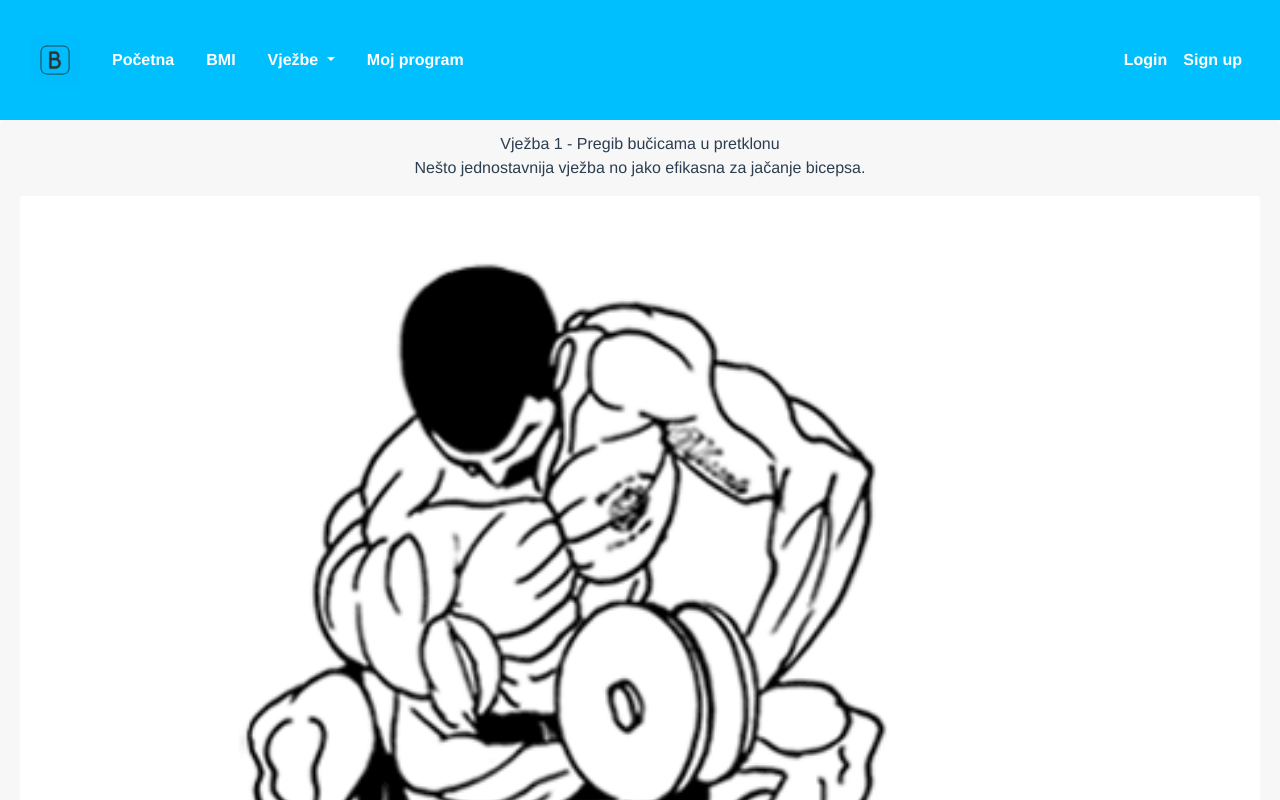
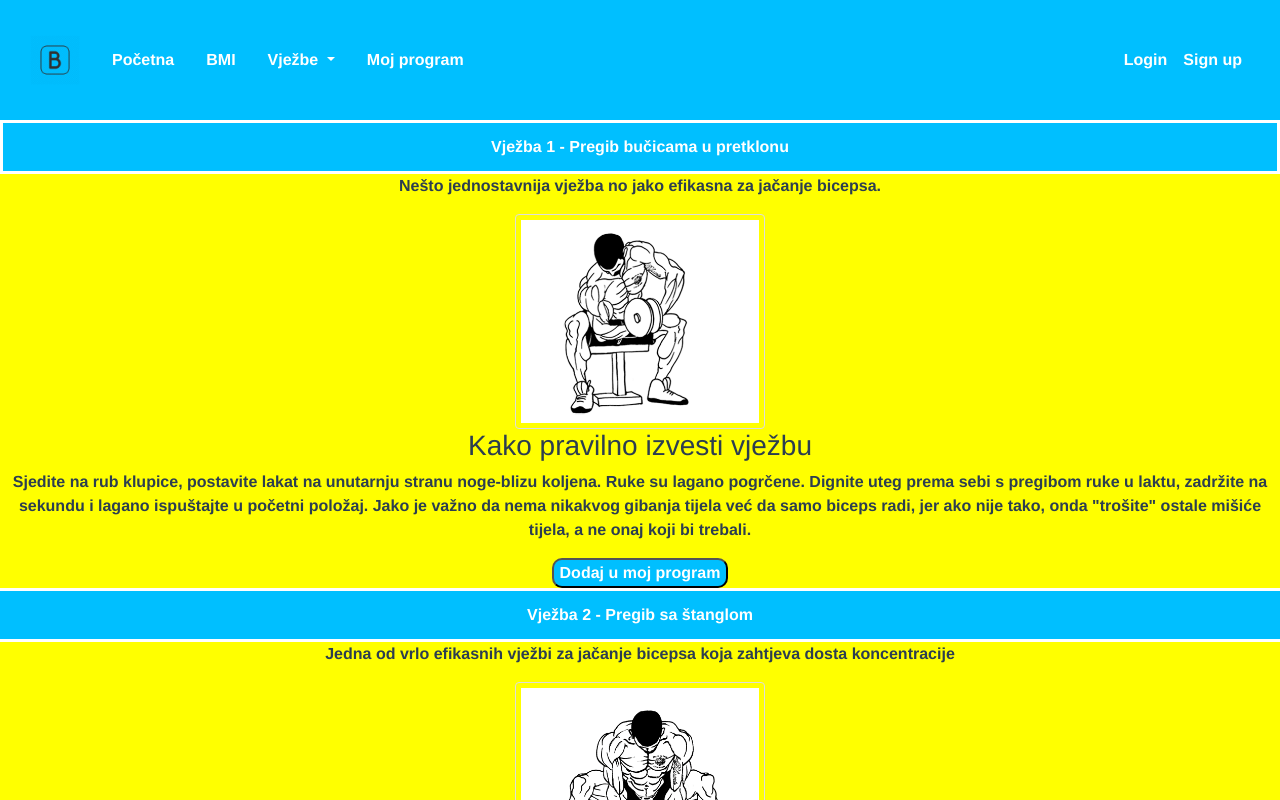
Before and after one commit to JosipTurbic/Programsko-projekt, a Vue app: page /Biceps in a window 1280 px wide. Shown: the top 800 px of the page. Built offline with nearby package versions, Linux system fonts and the light colour scheme; no server answers; the database is empty.

Commit message:
Sitne stvari

```diff
--- a/src/views/Biceps.vue
+++ b/src/views/Biceps.vue
@@ -3,7 +3,7 @@
     <div class="col">
       <div class="car text-center">
         <div class="card-header">
-                Vježba 1 - Pregib bučicama u pretklonu
+                Vježba 1 - Pregib bučicama u pretklonu  </div>
           <div class="card-body p-0">
 
             <p>
@@ -128,7 +128,7 @@
         </div>
       </div>
     </div>
-  </div>
+
 </template>
 <script>
 import store from '@/store';
@@ -176,3 +176,29 @@ export default {
   },
 };
 </script>
+
+<style>
+.card-img-top {
+  border: 1px solid #ddd;
+  border-radius: 4px;
+  padding: 5px;
+  width: 250px;
+}
+.card-body {
+  background-color: yellow;
+
+  font-weight: bold;
+}
+.card-header {
+  background-color: #00bfff;
+  border: solid #ffffff;
+  font-weight: bold;
+  color: #ffffff;
+}
+#btn {
+  color: #ffffff;
+  border-radius: 10px;
+  background-color: #00bfff;
+  font-weight: bold;
+}
+</style>
--- a/src/views/Noge.vue
+++ b/src/views/Noge.vue
@@ -187,3 +187,29 @@ export default {
   },
 };
 </script>
+
+<style>
+.card-img-top {
+  border: 1px solid #ddd;
+  border-radius: 4px;
+  padding: 5px;
+  width: 250px;
+}
+.card-body {
+  background-color: yellow;
+
+  font-weight: bold;
+}
+.card-header {
+  background-color: #00bfff;
+  border: solid #ffffff;
+  font-weight: bold;
+  color: #ffffff;
+}
+#btn {
+  color: #ffffff;
+  border-radius: 10px;
+  background-color: #00bfff;
+  font-weight: bold;
+}
+</style>
--- a/src/views/Prsa.vue
+++ b/src/views/Prsa.vue
@@ -205,3 +205,29 @@ export default {
   },
 };
 </script>
+
+<style>
+.card-img-top {
+  border: 1px solid #ddd;
+  border-radius: 4px;
+  padding: 5px;
+  width: 250px;
+}
+.card-body {
+  background-color: yellow;
+
+  font-weight: bold;
+}
+.card-header {
+  background-color: #00bfff;
+  border: solid #ffffff;
+  font-weight: bold;
+  color: #ffffff;
+}
+#btn {
+  color: #ffffff;
+  border-radius: 10px;
+  background-color: #00bfff;
+  font-weight: bold;
+}
+</style>
--- a/src/views/Signup.vue
+++ b/src/views/Signup.vue
@@ -27,9 +27,7 @@
             aria-describedby="emailHelp"
             placeholder="Unesi email"
             />
-            <small id="emailHelp" class="form-text text-muted">
-              Shh.. Nikome nećemo reći tvoju lozinku.
-              </small>
+
               </div>
               <div class="form-group">
                 <label for="exampleInputPassword1">Lozinka</label>
@@ -40,6 +38,9 @@
                 id="exampleInputPassword1"
                 placeholder="Lozinka"
                 />
+                <small id="emailHelp1" class="form-text text-muted">
+              Lozinka mora sadržavati najmanje 8 znakova!
+              </small>
                 </div>
                 <div class="form-group">
                   <label for="exampleInputPassword2">Ponovljena lozinka</label>
--- a/src/views/Triceps.vue
+++ b/src/views/Triceps.vue
@@ -153,3 +153,29 @@ export default {
   },
 };
 </script>
+
+<style>
+.card-img-top {
+  border: 1px solid #ddd;
+  border-radius: 4px;
+  padding: 5px;
+  width: 250px;
+}
+.card-body {
+  background-color: yellow;
+
+  font-weight: bold;
+}
+.card-header {
+  background-color: #00bfff;
+  border: solid #ffffff;
+  font-weight: bold;
+  color: #ffffff;
+}
+#btn {
+  color: #ffffff;
+  border-radius: 10px;
+  background-color: #00bfff;
+  font-weight: bold;
+}
+</style>
```
Also changed, not shown: 1 other file (tests, documents, lock files or other folders).
